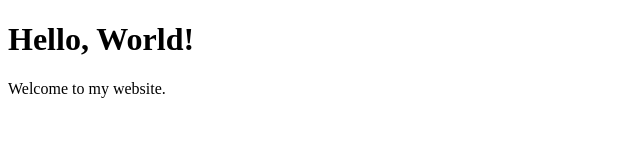
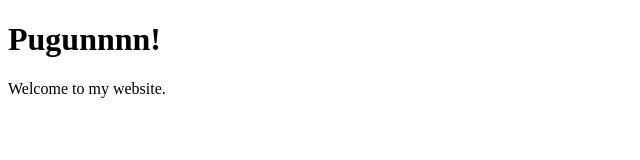
Before and after one commit to gankiki2018-gif/halloworld, a plain HTML site: page index.html in a window 1280 px wide. Shown: the whole page, without its empty margins (0-640 px from the left). Drawn offline with Linux system fonts and the light colour scheme.

Commit message:
Update index.html

```diff
--- a/index.html
+++ b/index.html
@@ -4,7 +4,7 @@
   <title>My Web Page</title>
 </head>
 <body>
-  <h1>Hello, World!</h1>
+  <h1>Pugunnnn!</h1>
   <p>Welcome to my website.</p>
 </body>
 </html>
```
